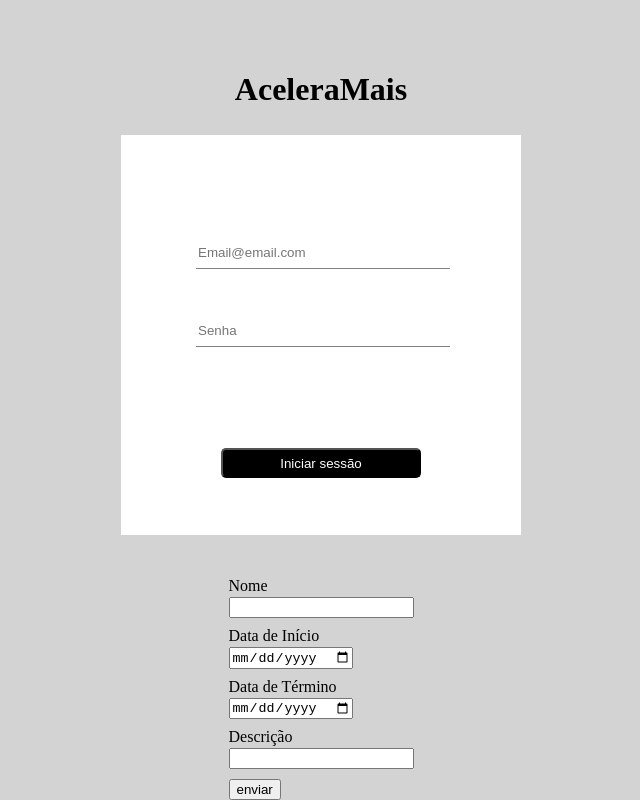
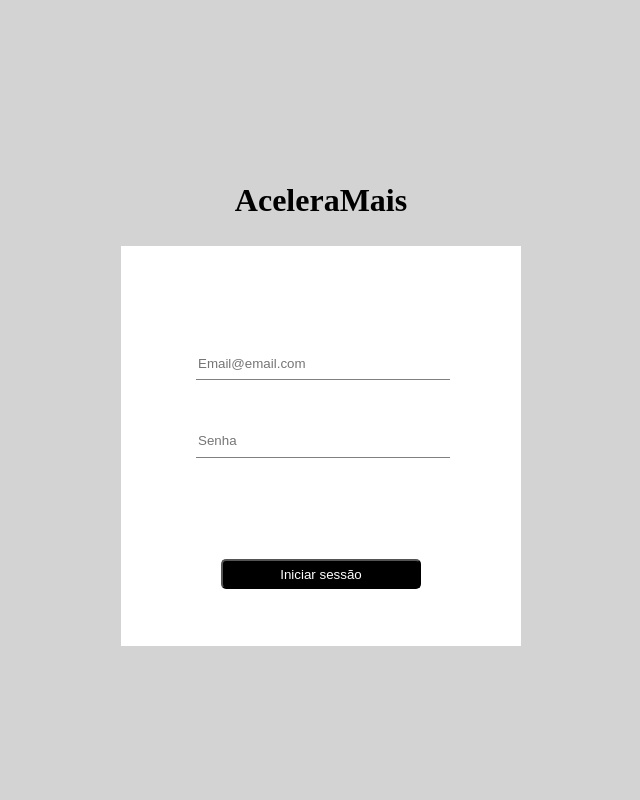
Before and after one commit to aceleradora-TW/acelera-mais-front, a React (Create React App) app: page / in a window 1280 px wide. Shown: the whole page, without its empty margins (319-959 px from the left). Built offline with nearby package versions, Linux system fonts and the light colour scheme.

Commit message:
resolvido o bug com a rota

```diff
--- a/src/App.js
+++ b/src/App.js
@@ -1,13 +1,8 @@
-import { HiringProcessForm } from './components/forms/hiring-process/index.js'
 import Routes from './routes'
+
 const App = () => {
   return (
-    <div className="login-page">
-      <Routes />
-      <HiringProcessForm method="POST" />
-    </div>
-
-
+    <Routes />
   )
 }
 
--- a/src/components/forms/hiring-process/index.js
+++ b/src/components/forms/hiring-process/index.js
@@ -4,7 +4,7 @@ import { InputText } from '../../inputs/text'
 import axios from 'axios'
 
 // eslint-disable-next-line react/prop-types
-export const HiringProcessForm = ({ method, id = '' }) => {
+export const HiringProcessForm = ({ method = 'POST', id = '' }) => {
   const [hiringProcess, setHiringProcess] = useState({
     name: '',
     startDate: '',
@@ -23,7 +23,7 @@ export const HiringProcessForm = ({ method, id = '' }) => {
   const sendHiringProcess = () => {
     const data = hiringProcess
 
-    axios(`https://acelera-mais-api.herokuapp.js/hiring_process/${id}`,
+    axios(`https://prod-acelera-mais-api.herokuapp.com/hiring_process/${id}`,
       {
         method,
         data
--- a/src/routes/index.js
+++ b/src/routes/index.js
@@ -3,13 +3,15 @@ import { Route, BrowserRouter } from 'react-router-dom'
 
 import LoginPage from '../pages/login-page'
 import HiringProcessPage from '../pages/hiring-process'
+import { HiringProcessForm } from '../components/forms/hiring-process'
 
 const Routes = () => {
   return (
-        <BrowserRouter>
-            <Route component = {LoginPage} path = "/" exact />
-            <Route component = {HiringProcessPage} path = "/hiring-process" exact />
-        </BrowserRouter>
+    <BrowserRouter>
+      <Route component={LoginPage} path="/" exact />
+      <Route component={HiringProcessPage} path="/hiring-process" exact />
+      <Route component={HiringProcessForm} path="/form-create" exact />
+    </BrowserRouter>
   )
 }
 
```
Also changed, not shown: package.json (+0 -7 lines), 1 other file (tests, documents, lock files or other folders).
